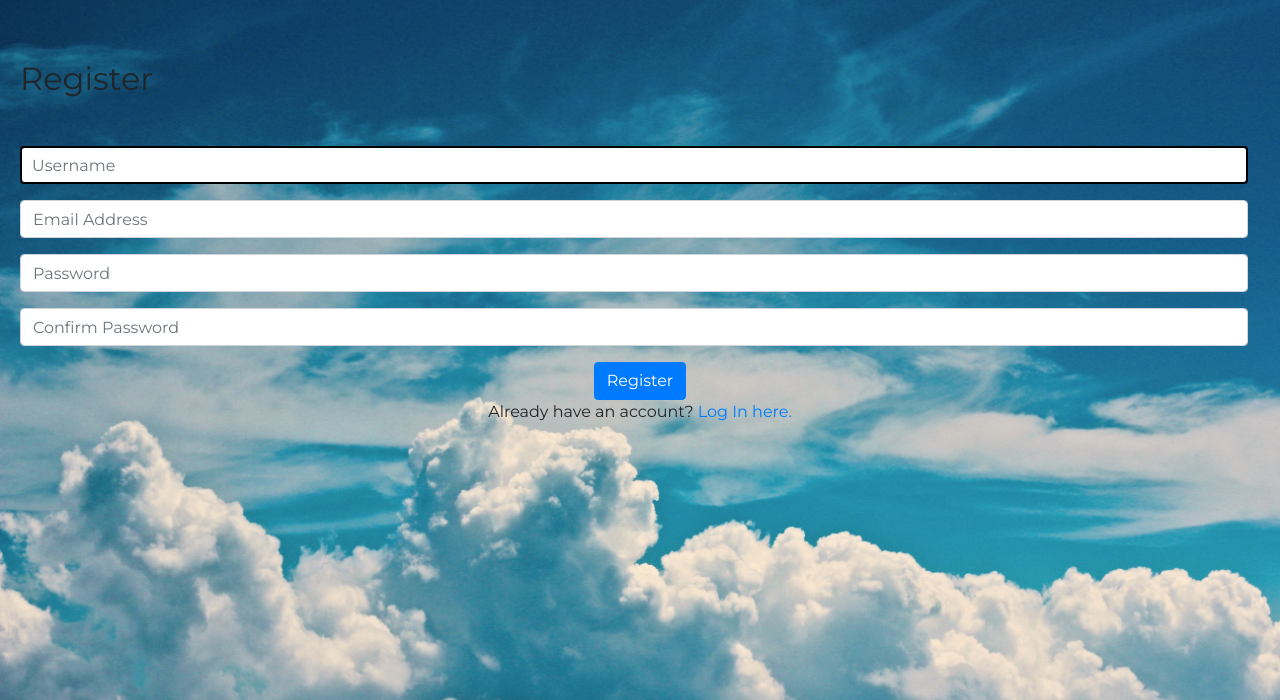
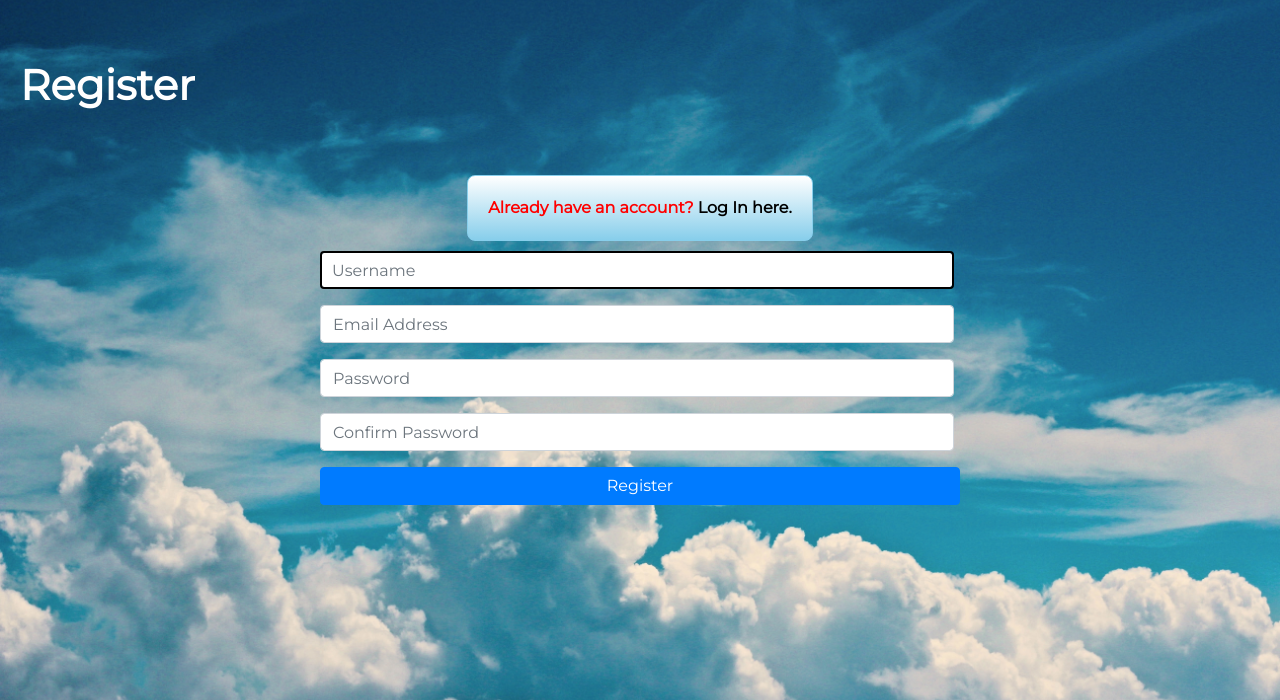
Before and after one commit to nyx500/weather_clothes_matching_application, a Django app: page /register in a window 1280 px wide. Shown: the part 100-800 px from the top of the page. Run offline with Django 3.2, Linux system fonts and the light colour scheme.

Commit message:
Added no-image link image

```diff
--- a/weatherapp/core/static/core/styles.css
+++ b/weatherapp/core/static/core/styles.css
@@ -14,10 +14,20 @@ body {
 .header {
     margin-top: 20vh;
     text-align: start;
+    font-weight: bold;
+    font-size: 42px;
+    color: white;
 }
 
 .input-form {
-    margin-top: 6vh;
+    position: fixed;
+    left: 50%;
+    top: 55%;
+    transform: translate(-50%, -50%);
+}
+
+.input-form input {
+    width: 50vw;
 }
 
 #submit-form {
@@ -548,6 +561,28 @@ nav span {
     color: red;
 }
 
+.login-message {
+    font-weight: bold;
+    color: red;
+    background-image: linear-gradient(white, skyblue);
+    border: 1px solid skyblue;
+    border-radius: 8px;
+    width: fit-content;
+    padding: 20px;
+    margin-left: auto;
+    margin-right: auto;
+}
+
+.login-message a {
+    color: black!important;
+}
+
+.login-error {
+    font-weight: bold;
+    color: red;
+    margin: 20px;
+}
+
 .footer {
     position: absolute;
     bottom: 5px;
--- a/weatherapp/core/templates/core/register.html
+++ b/weatherapp/core/templates/core/register.html
@@ -5,12 +5,9 @@
 
     <h2 class="header">Register</h2>
 
-    {% if message %}
-        <div>{{ message }}</div>
-    {% endif %}
-
     <form class="input-form" action="{% url 'register' %}" method="post">
         {% csrf_token %}
+        <div class="login-message">Already have an account? <a href="{% url 'login' %}">Log In here.</a></div>
         <div class="form-group">
             <input class="form-control" type="text" name="user" placeholder="Username">
         </div>
@@ -24,8 +21,9 @@
             <input class="form-control" type="password" name="confirmation" placeholder="Confirm Password">
         </div>
         <input class="btn btn-primary" type="submit" value="Register">
+        {% if message %}
+            <div class="login-error">{{ message }}</div>
+        {% endif %}
     </form>
 
-    Already have an account? <a href="{% url 'login' %}">Log In here.</a>
-
 {% endblock %}
--- a/weatherapp/core/templates/core/submit.html
+++ b/weatherapp/core/templates/core/submit.html
@@ -2,8 +2,9 @@
 
 {% block div %}
     <h1 id="submit-title">Submit a Recipe</h1>
-    <form id="submit-form" class="input-form" action="{% url "submit" %}" method="POST">
+    <form id="submit-form" action="{% url "submit" %}" method="POST">
         {% csrf_token %}
+        <div class="form-group">
             <div class="field">
                 <div class="label">
                     Recipe title:
@@ -73,5 +74,6 @@
                 </div>
             </div>
             <input class="btn btn-primary" type="submit"></input>
+        </div>
     </form>
 {% endblock %}
--- a/weatherapp/core/views.py
+++ b/weatherapp/core/views.py
@@ -3,8 +3,6 @@ from django.shortcuts import render, redirect, reverse
 from django.contrib.auth import authenticate, login, logout
 from django.contrib.auth.decorators import login_required
 from django.db import IntegrityError
-import requests
-from bs4 import BeautifulSoup
 import json
 from django.views.decorators.csrf import csrf_exempt
 from .functions import *
@@ -50,39 +48,43 @@ def register(request):
                 "message": "Passwords must match."
             })
 
+        # Checks if email address in use
+        email_addresses = []
+        for user in User.objects.all():
+            email_addresses.append(user.email)
+
+        if email in email_addresses:
+            return render(request, "core/register.html", {
+                "message": "Email-address already taken."
+            })
+
         # Attempt to create new user
         try:
             user = User.objects.create_user(username, email, password)
             user.save()
-        except IntegrityError as e:
-            print(e)
+        except IntegrityError:
             return render(request, "core/register.html", {
-                "message": "Email address and/or username already taken."
+                "message": "Username already taken."
             })
         login(request, user)
         return HttpResponseRedirect(reverse("index"))
     else:
         return render(request, "core/register.html")
 
+# Processes the user's input for the location they want to look up the weather for
 @csrf_exempt
 def get_data(request):
     if request.method != "POST":
         return JsonResponse({"error": "POST request required."}, status=400)
     else:
+        # Gets data from user's form
         data = json.loads(request.body)
-        print(data)
         city = data.get("city", "")
-        global time
         time = data.get("time", "")
-        global units
         units = data.get("units", "")
         if city != 'no_city':
-            print(f'City: {city}')
-            print(f"Time: {time}")
-            print(f"Units: {units}")
             html_content = get_html_content(city, time)
             weather_data = get_weather_data(html_content, units)
-            print(f'Weather data: {weather_data}')
             if weather_data == 'No such city':
                 return JsonResponse({"Error": "This location input is invalid"})
             else:
@@ -96,8 +98,9 @@ def get_data(request):
             print(f'None city: {city}');
             return render(request, 'core/index.html')
 
+# If tge user refreshes page on the city JS state, then this allows Python to send a hidden message to index page which is waited for on the script as a signal to fetchthe weather data from get_data and the API again
 def get_city(request, city):
-    print(f"CITY ROUTE: {city}")
+    print("OK")
     return render(request, 'core/index.html', {
         'get_data': "yes"
     })
@@ -108,7 +111,6 @@ def recipes(request):
     })
 
 
-
 @login_required
 def submit(request):
     if request.method == "POST":
@@ -116,14 +118,17 @@ def submit(request):
         if form.is_valid():
             data = form.cleaned_data
             url = data["recipe"]
-            image_url = data["image"]
+            if data["image"]:
+                image_url = data["image"]
+            else:
+                image_url = "https://img.icons8.com/color/96/000000/no-image.png"
             print(f"URL: {url}")
-            # Pretends to be a browser to check access to the URL
+            # Pretends to be a browser agent on Mozilla to check access to the URL via the link for the recipe and image input, to see that the URL the user has entered is not a 404/3 error
             request_headers = {"User-Agent": "Mozilla/5.0 (Windows NT 10.0; WOW64) AppleWebKit/537.36 (KHTML, like Gecko) Chrome/47.0.2526.106 Safari/537.36"}
             recipe_request = urllib.request.Request(url, headers = request_headers)
             image_request = urllib.request.Request(image_url, headers=request_headers)
 
-            # Validating URL
+            # Validates the recipe URL
             try:
                 recipe_response = urllib.request.urlopen(recipe_request)
                 status_recipe = recipe_response.getcode()
@@ -132,42 +137,32 @@ def submit(request):
                     'message': 'Error: Invalid URL.'
                 })
 
-            # Validating Image URL
+            # Validates Image URL
+            # Checks if image url has been inputted by the user
             if len(image_url) > 0:
                 try:
                     image_response = urllib.request.urlopen(image_request)
                     status_image = urllib.request.urlopen(image_request).getcode()
                     message = str(image_response.info())
-
+                    # Parses the information that comes on the image link to see if the file is really an image
                     for line in message.splitlines():
-                        print(f"Line: {line}")
                         if 'Content-Type' in line and 'image' in line:
-                            print("Image URL is valid")
                             try:
                                 new_recipe = Recipe()
-                                print(request.user)
                                 new_recipe.user = request.user
-                                print(data["title"])
                                 title = data["title"].title()
                                 new_recipe.title = title
-                                print(data["description"])
                                 new_recipe.description = data["description"]
-                                print(url)
                                 new_recipe.recipe = url
-                                print(image_url)
                                 new_recipe.image = image_url
-                                print(data["food_type"])
                                 new_recipe.food_type = data["food_type"]
-                                print(data["diets"])
                                 new_recipe.diets = data["diets"]
-                                print(data["meals"])
                                 new_recipe.meals = data["meals"]
                                 new_recipe.save()
                                 for weather in data["weather"]:
                                     new_recipe.weather.add(weather)
                                 return HttpResponseRedirect(reverse("recipes"))
                             except:
-                                print("Did not save the form data")
                                 return render(request, "core/index.html", {
                                     'message': 'Error: Could not save form.'
                                 })
@@ -175,6 +170,21 @@ def submit(request):
                     return render(request, "core/index.html", {
                     'message': 'Error: Invalid image URL.'
                 })
+            else:
+                new_recipe = Recipe()
+                new_recipe.user = request.user
+                title = data["title"].title()
+                new_recipe.title = title
+                new_recipe.description = data["description"]
+                new_recipe.recipe = url
+                new_recipe.image = "https://img.icons8.com/color/96/000000/no-image.png"
+                new_recipe.food_type = data["food_type"]
+                new_recipe.diets = data["diets"]
+                new_recipe.meals = data["meals"]
+                new_recipe.save()
+                for weather in data["weather"]:
+                    new_recipe.weather.add(weather)
+                return HttpResponseRedirect(reverse("recipes"))
 
             if not valid_url_extension(image_url):
                 print("Not a valid url extension")
```
Also changed, not shown: other parts of weatherapp/core/static/core/styles.css (+21 -7 lines), weatherapp/core/templates/core/index.html (+5 -2 lines), weatherapp/core/templates/core/login.html (+4 -6 lines), weatherapp/db.sqlite3. Lines whose indentation alone changed are shown as unchanged.
